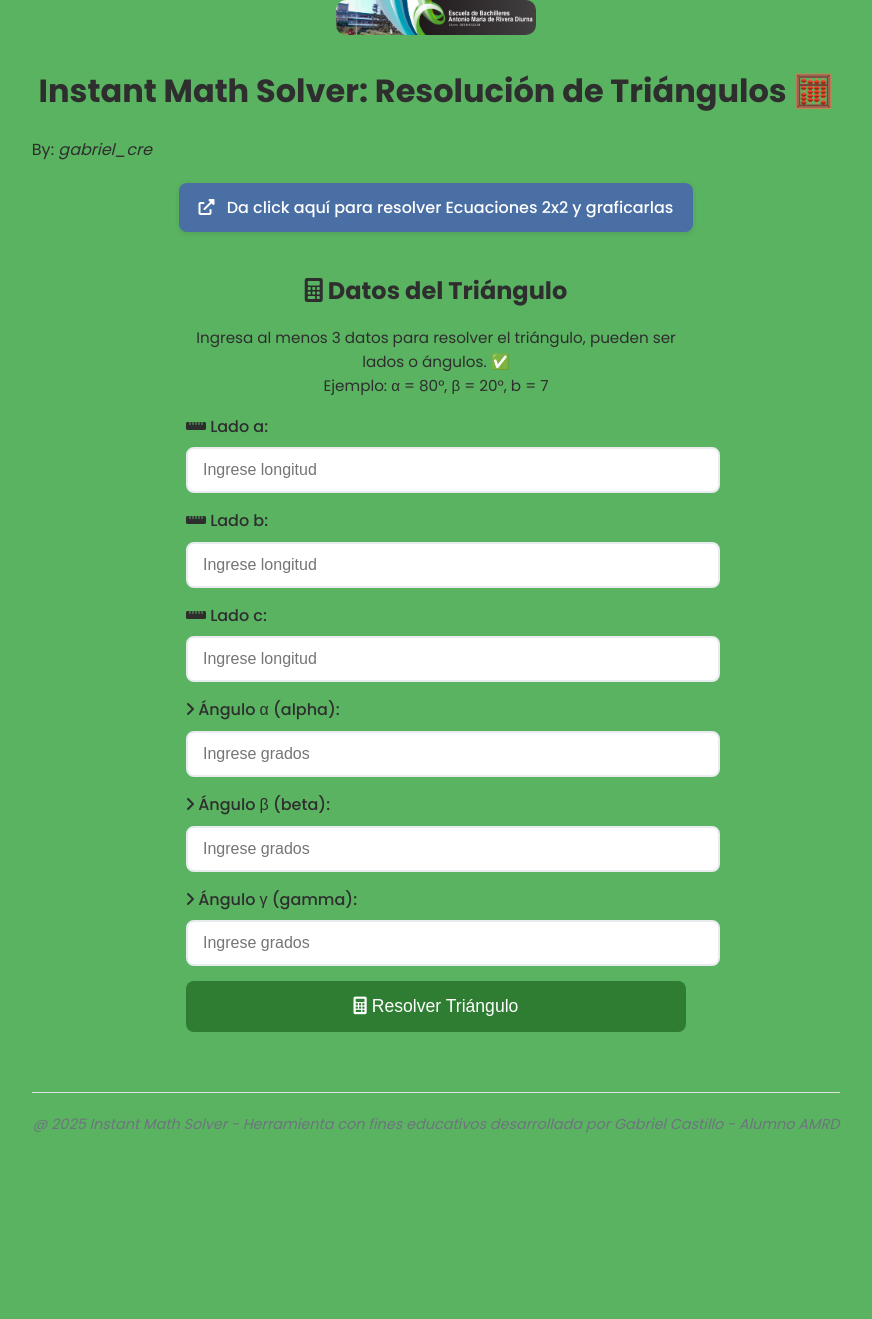
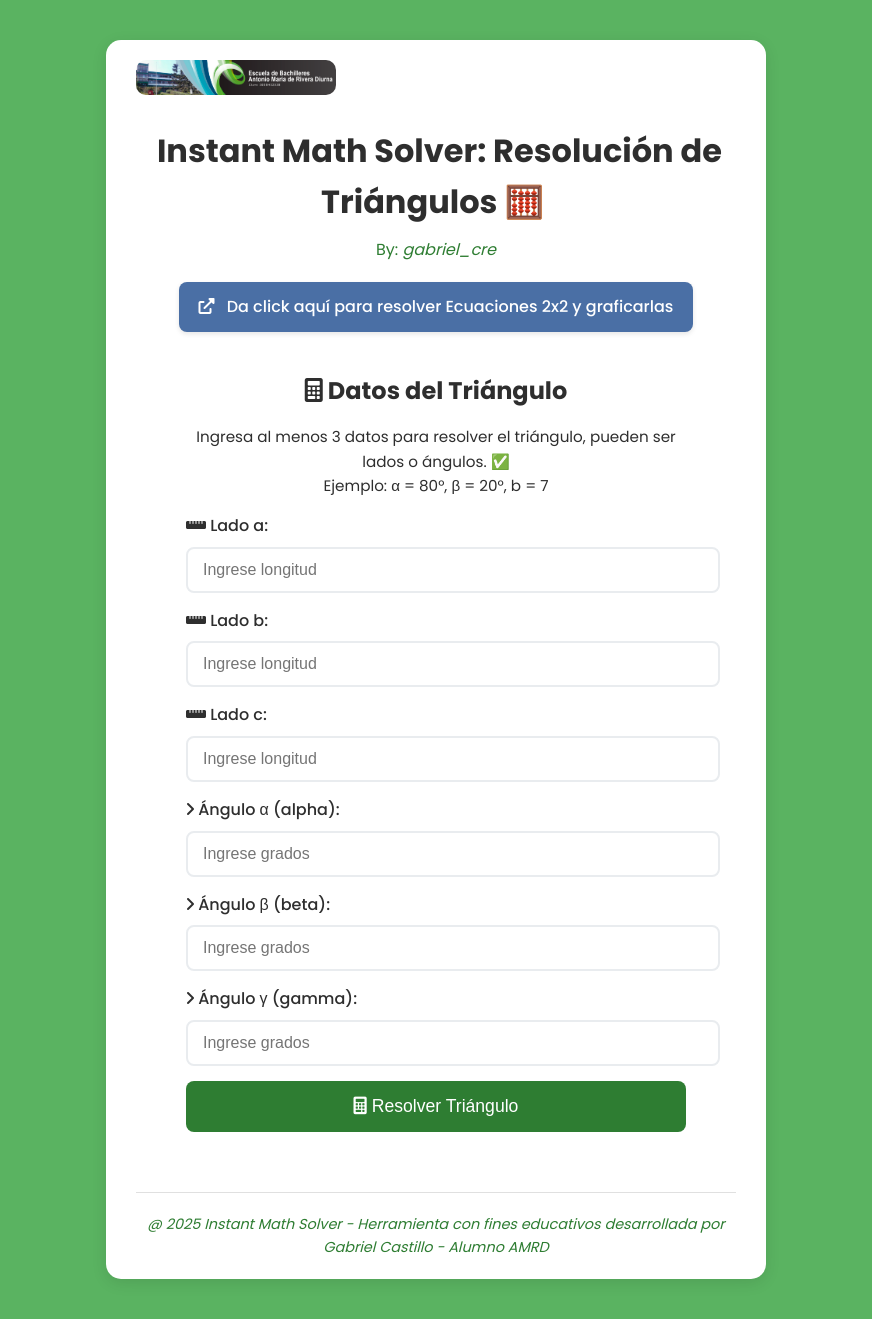
Before and after one commit to Gabriel-creZ/nismoos-triangulos2, a Flask app: page / in a window 1280 px wide. Shown: the whole page, without its empty margins (204-1076 px from the left). Before the commit the page ends 1133 px from the top, so only its background shows below. Run offline with Flask 2, Linux system fonts and the light colour scheme; the visitor is signed in with stand-in values (Sample User, id 1).

Commit message:
Correcion de errores en la interfaz

```diff
--- a/static/styles.css
+++ b/static/styles.css
@@ -12,6 +12,7 @@
   --button-hover: #81c784;
 }
 
+/* Fondo general con color verde */
 body {
   font-family: 'Poppins', sans-serif;
   background-color: var(--background-color);
@@ -25,9 +26,19 @@ body {
   align-items: center;
 }
 
-/* Estilos para la imagen label */
+/* Contenedor blanco central */
+.container {
+  background: white;
+  max-width: 600px;
+  width: 90%;
+  margin: 40px auto;
+  padding: 20px 30px;
+  border-radius: 15px;
+  box-shadow: 0 4px 15px rgba(0, 0, 0, 0.1);
+}
+
+/* Imagen label centrada dentro del contenedor blanco */
 .label-image-container {
-  display: block;
   text-align: center;
   margin-bottom: 20px;
 }
@@ -35,8 +46,8 @@ body {
 .label-image {
   max-width: 200px;
   height: auto;
+  border-radius: 10px;
   transition: transform 0.3s ease;
-  border-radius: 10px;
 }
 
 .label-image:hover {
@@ -44,24 +55,38 @@ body {
   box-shadow: 0 4px 15px rgba(0, 0, 0, 0.1);
 }
 
+/* Login container (también usa contenedor blanco) */
 .login-container {
+  background: white;
   max-width: 400px;
+  width: 90%;
   margin: 50px auto;
-  background-color: white;
   padding: 30px;
   border-radius: 15px;
   box-shadow: 0 4px 15px rgba(0, 0, 0, 0.1);
   text-align: center;
-  width: 90%;
 }
 
+/* Títulos y textos */
 .login-title {
   font-size: 1.8rem;
   margin-bottom: 20px;
   color: var(--primary-color);
 }
 
-/* Estilos para el enlace de ecuaciones */
+.header h1 {
+  text-align: center;
+  font-size: 2rem;
+  margin-bottom: 10px;
+}
+
+.creator {
+  text-align: center;
+  color: var(--primary-color);
+  margin: 5px 0 15px 0;
+}
+
+/* Enlace de ecuaciones */
 .equation-link {
   margin: 20px 0;
   text-align: center;
@@ -89,6 +114,7 @@ body {
   margin-right: 8px;
 }
 
+/* Mensajes de error */
 .error-message {
   background-color: #fee2e2;
   color: #dc2626;
@@ -98,16 +124,18 @@ body {
   text-align: center;
 }
 
-.login-form .form-group {
-  margin-bottom: 20px;
+/* Formularios */
+.login-form .form-group,
+.form-group {
+  margin-bottom: 15px;
   text-align: left;
 }
 
 .form-group label {
+  display: block;
+  font-weight: 500;
   margin-bottom: 8px;
-  font-weight: 500;
   color: var(--dark-color);
-  display: block;
 }
 
 .form-group input {
@@ -124,7 +152,9 @@ body {
   outline: none;
 }
 
-.login-btn {
+/* Botones */
+.login-btn,
+.btn {
   background-color: var(--primary-color);
   color: white;
   border: none;
@@ -135,15 +165,20 @@ body {
   cursor: pointer;
   transition: all 0.3s;
   width: 100%;
+  display: block;
+  text-align: center;
+  text-decoration: none;
   margin-top: 10px;
 }
 
-.login-btn:hover {
+.login-btn:hover,
+.btn:hover {
   background-color: var(--button-hover);
   transform: translateY(-2px);
   box-shadow: 0 4px 8px rgba(0, 0, 0, 0.1);
 }
 
+/* Contenido y resultados */
 .content {
   display: flex;
   flex-direction: column;
@@ -166,32 +201,6 @@ body {
   font-size: 0.95rem;
   margin-bottom: 15px;
   text-align: center;
-}
-
-.form-group {
-  margin-bottom: 15px;
-}
-
-.btn {
-  background-color: var(--primary-color);
-  color: white;
-  border: none;
-  padding: 15px 25px;
-  border-radius: 8px;
-  font-size: 1.1rem;
-  font-weight: 500;
-  cursor: pointer;
-  transition: all 0.3s;
-  display: inline-block;
-  text-decoration: none;
-  text-align: center;
-  width: 100%;
-}
-
-.btn:hover {
-  background-color: var(--button-hover);
-  transform: translateY(-2px);
-  box-shadow: 0 4px 8px rgba(0, 0, 0, 0.1);
 }
 
 .results-container {
@@ -220,6 +229,7 @@ body {
   margin: 0 auto;
 }
 
+/* Pie de página */
 .footer {
   text-align: center;
   margin-top: 30px;
@@ -232,7 +242,7 @@ body {
 
 .footer em {
   font-style: italic;
-  color: #6c757d;
+  color: var(--primary-color);
 }
 
 /* Diseño responsive */
--- a/templates/index.html
+++ b/templates/index.html
@@ -4,7 +4,7 @@
   <meta charset="UTF-8">
   <meta name="viewport" content="width=device-width, initial-scale=1.0">
   <title>Instant Math Solver: Resolución de Triángulos</title>
-  <link rel="stylesheet" href="{{ url_for('static', filename='styles.css') }}">
+  <link rel="stylesheet" href="{{ url_for('static', filename='styles.css') }}?v=1.0">
   <link href="https://fonts.googleapis.com/css2?family=Poppins:wght@400;500;600;700&display=swap" rel="stylesheet">
   <link rel="stylesheet" href="https://cdnjs.cloudflare.com/ajax/libs/font-awesome/6.0.0-beta3/css/all.min.css">
 </head>
--- a/templates/resultado.html
+++ b/templates/resultado.html
@@ -4,7 +4,7 @@
   <meta charset="UTF-8">
   <meta name="viewport" content="width=device-width, initial-scale=1.0">
   <title>Resultados - Resolución de Triángulos</title>
-  <link rel="stylesheet" href="{{ url_for('static', filename='styles.css') }}">
+  <link rel="stylesheet" href="{{ url_for('static', filename='styles.css') }}?v=1.0">
   <link href="https://fonts.googleapis.com/css2?family=Poppins:wght@400;500;600;700&display=swap" rel="stylesheet">
   <link rel="stylesheet" href="https://cdnjs.cloudflare.com/ajax/libs/font-awesome/6.0.0-beta3/css/all.min.css">
 </head>
@@ -70,7 +70,7 @@
     </div>
 
     <div class="footer">
-      <em>@ 2025 Instant Math Solver - Herramienta con fines educativos desarrollada por Gabriel Castillo - Alumno AMRD</em>
+      <em>@ 2025 Instant Math Solver - Herramienta con fines educativos desarrollada por <strong>gabriel_cre</strong> - Alumno AMRD</em>
     </div>
   </div>
 </body>
```
